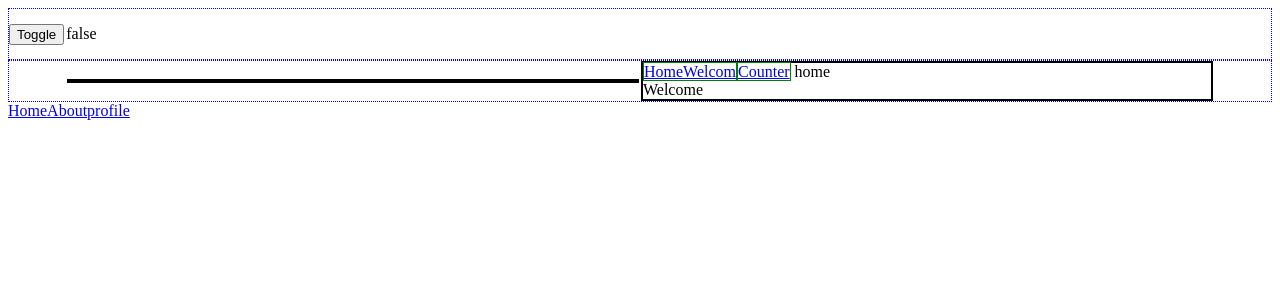
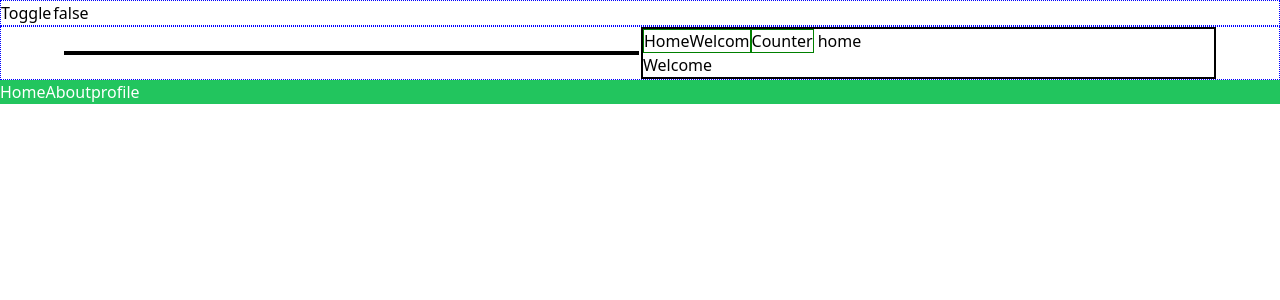
Before and after one commit to freedomDobby/StudyVue3, a Nuxt app: page / in a window 1280 px wide. Shown: the top 300 px of the page. Built offline with nearby package versions, Linux system fonts and the light colour scheme.

Commit message:
Tailwindcss Assests

```diff
--- /dev/null
+++ b/assets/css/tailwind.css
@@ -0,0 +1,4 @@
+/* assets/css/tailwind.css */
+@tailwind base;
+@tailwind components;
+@tailwind utilities;
--- a/layouts/default.vue
+++ b/layouts/default.vue
@@ -1,6 +1,6 @@
 <template>
   <div>
-    <nav>
+    <nav class="bg-green-500 text-white">
       <NuxtLink to="/">Home</NuxtLink>
       <NuxtLink to="about">About</NuxtLink>
       <NuxtLink to="profile">profile</NuxtLink>
@@ -10,6 +10,8 @@
   </div>
 </template>
 
-<script setup></script>
+<script>
+import '../assets/css/tailwind.css'
+</script>
 
-<style lang="scss" scoped></style>
+<style></style>
--- a/layouts/sidebar.vue
+++ b/layouts/sidebar.vue
@@ -1,5 +1,5 @@
 <template>
-  <main class="user-layout">
+  <main class="user-layout bg-gray-500">
     <article class="side-bar">
       <p>Dashboard</p>
       <p>Setting</p>
@@ -11,7 +11,9 @@
   </main>
 </template>
 
-<script setup></script>
+<script setup>
+import '../assets/css/tailwind.css'
+</script>
 
 <style>
 .side-bar {
@@ -21,5 +23,6 @@
 
 .user-layout {
   display: flex;
+  border: 1px solid red;
 }
 </style>
--- a/nuxt.config.ts
+++ b/nuxt.config.ts
@@ -1,8 +1,7 @@
-// https://nuxt.com/docs/api/configuration/nuxt-config
 import { defineNuxtConfig } from 'nuxt/config'
 
 export default defineNuxtConfig({
-  compatibilityDate: '2024-11-01',
+  modules: ['@nuxtjs/tailwindcss'],
+  css: ['@/assets/css/tailwind.css'], // Tailwind 직접 불러오기
   devtools: { enabled: true },
-  modules: ['@nuxt/eslint'],
 })
--- /dev/null
+++ b/postcss.config.cjs
@@ -0,0 +1,7 @@
+// postcss.config.cjs
+module.exports = {
+  plugins: {
+    tailwindcss: {},
+    autoprefixer: {},
+  },
+}
--- /dev/null
+++ b/tailwind.config.js
@@ -0,0 +1,11 @@
+module.exports = {
+  content: ['./index.html', './src/**/*.{js,ts,jsx,tsx}'],
+  darkMode: false, // or 'media' or 'class'
+  theme: {
+    extend: {},
+  },
+  variants: {
+    extend: {},
+  },
+  plugins: [],
+}
```
Also changed, not shown: package.json (+7 -2 lines), 1 other file (tests, documents, lock files or other folders).
